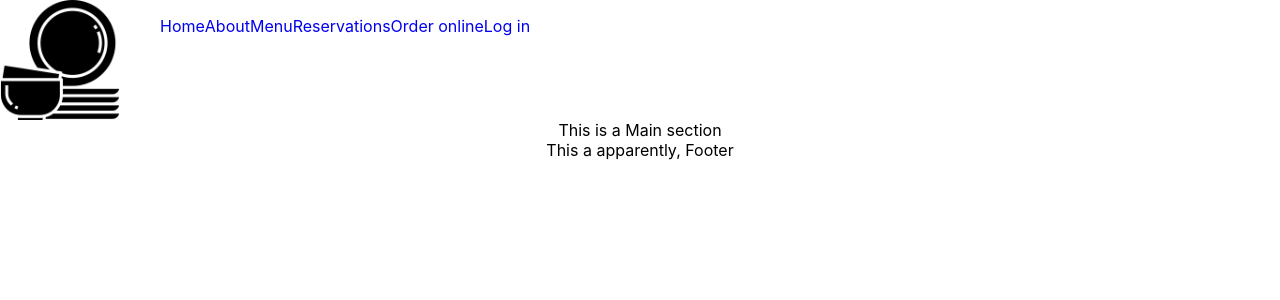
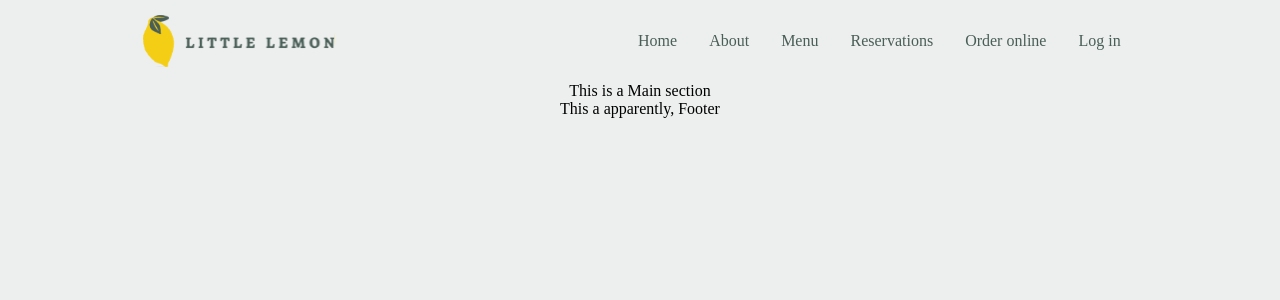
Before and after one commit to DanaKLym/lil-lemon, a React (Create React App) app: page / in a window 1280 px wide. Shown: the top 300 px of the page. Built offline with nearby package versions, Linux system fonts and the light colour scheme.

Commit message:
Fixed some CSS issues and added the basic styles

```diff
--- a/src/App.css
+++ b/src/App.css
@@ -1,38 +1,3 @@
 .App {
   text-align: center;
 }
-
-.App-logo {
-  height: 40vmin;
-  pointer-events: none;
-}
-
-@media (prefers-reduced-motion: no-preference) {
-  .App-logo {
-    animation: App-logo-spin infinite 20s linear;
-  }
-}
-
-.App-header {
-  background-color: #282c34;
-  min-height: 100vh;
-  display: flex;
-  flex-direction: column;
-  align-items: center;
-  justify-content: center;
-  font-size: calc(10px + 2vmin);
-  color: white;
-}
-
-.App-link {
-  color: #61dafb;
-}
-
-@keyframes App-logo-spin {
-  from {
-    transform: rotate(0deg);
-  }
-  to {
-    transform: rotate(360deg);
-  }
-}
--- a/src/App.js
+++ b/src/App.js
@@ -2,16 +2,15 @@ import "./App.css";
 import Header from "./Header";
 import Main from "./Main";
 import Footer from "./Footer";
+import { Fragment } from "react";
 
 function App() {
   return (
-    <>
-      <div className="App">
-        <Header />
-        <Main />
-        <Footer />
-      </div>
-    </>
+    <div className="App">
+      <Header />
+      <Main />
+      <Footer />
+    </div>
   );
 }
 
--- a/src/Header.css
+++ b/src/Header.css
@@ -1,4 +1,5 @@
 header {
   display: flex;
   flex-direction: row;
+  justify-content: space-around;
 }
--- a/src/Logo.css
+++ b/src/Logo.css
@@ -1,3 +1,3 @@
 img {
-  width: 120px;
+  width: 15%;
 }
--- a/src/Logo.js
+++ b/src/Logo.js
@@ -1,5 +1,5 @@
 import "./Logo.css";
-import logo from "./Visuals/logoRest.png";
+import logo from "./Visuals/Logo.svg";
 
 function Logo() {
   return (
--- a/src/Nav.css
+++ b/src/Nav.css
@@ -1,13 +1,15 @@
 .navbar {
   display: flex;
-  flex-direction: row;
-  justify-content: space-around;
+
+  margin: 16px 0;
 }
 
 .navbar li {
+  margin: 16px;
   list-style: none;
 }
 
 .navbar a {
   text-decoration: none;
+  color: #495e57;
 }
--- a/src/Nav.js
+++ b/src/Nav.js
@@ -2,7 +2,6 @@ import "./Nav.css";
 
 function Nav() {
   return (
-    <>
     <ul className="navbar">
       <li>
         <a href="#">Home</a>
@@ -23,7 +22,6 @@ function Nav() {
         <a href="#">Log in</a>
       </li>
     </ul>
-    </>
   );
 }
 
--- a/src/index.css
+++ b/src/index.css
@@ -1,13 +1,8 @@
-body {
+* {
   margin: 0;
-  font-family: -apple-system, BlinkMacSystemFont, 'Segoe UI', 'Roboto', 'Oxygen',
-    'Ubuntu', 'Cantarell', 'Fira Sans', 'Droid Sans', 'Helvetica Neue',
-    sans-serif;
-  -webkit-font-smoothing: antialiased;
-  -moz-osx-font-smoothing: grayscale;
+  padding: 0;
 }
 
-code {
-  font-family: source-code-pro, Menlo, Monaco, Consolas, 'Courier New',
-    monospace;
+body {
+  background-color: #edefee;
 }
```
Also changed, not shown: src/Visuals/Logo.svg (added). Lines whose indentation alone changed are shown as unchanged.
